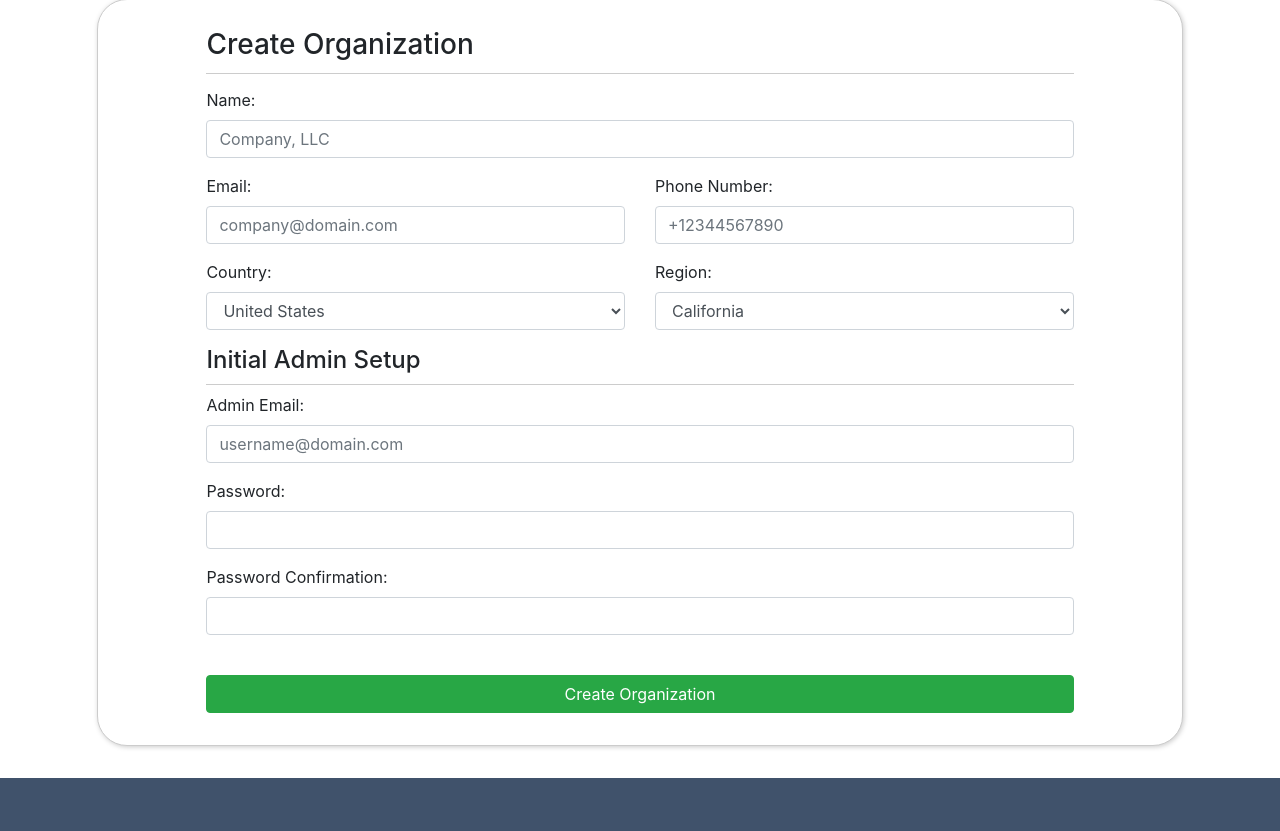
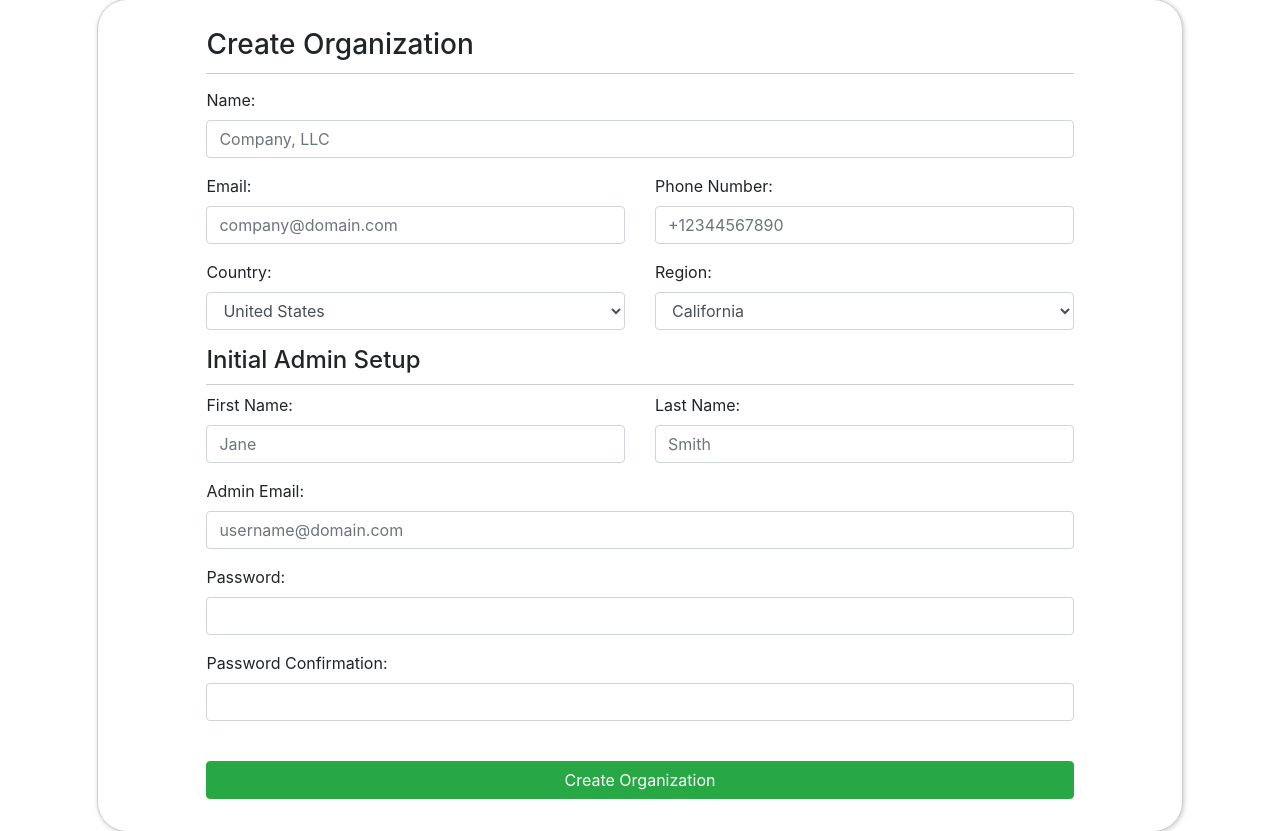
Before and after one commit to UF-CEN4914/firespotter, a Django app: page /sign_up in a window 1280 px wide. Shown: the part 89-920 px from the top of the page. Run offline with Django 3.2, Linux system fonts and the light colour scheme; some libraries are stand-ins or nearby versions.

Commit message:
Add admin first/last name to form

```diff
--- a/pages/forms.py
+++ b/pages/forms.py
@@ -55,6 +55,24 @@ class SignupForm(forms.Form):
             "id": "region"
         })
     )
+    admin_first_name = forms.CharField(
+        max_length = 200,
+        label = "First Name",
+        required = True,
+        widget = forms.TextInput(attrs = {
+            "class": "form-control",
+            "placeholder": "Jane"
+        })
+    )
+    admin_last_name = forms.CharField(
+        max_length = 200,
+        label = "Last Name",
+        required = True,
+        widget = forms.TextInput(attrs = {
+            "class": "form-control",
+            "placeholder": "Smith"
+        })
+    )
     admin_email = forms.CharField(
         max_length = 200,
         label = "Admin Email",
--- a/pages/templates/sign_up.html
+++ b/pages/templates/sign_up.html
@@ -85,6 +85,18 @@
                 </div>
                 <h4> Initial Admin Setup </h3>
                 <div class="form-group">
+                    <div class="row">
+                        <div class="col-md-6">
+                            {{ form.admin_first_name.label_tag }}
+                            {{ form.admin_first_name }}
+                        </div>
+                        <div class="col-md-6">
+                            {{ form.admin_last_name.label_tag }}
+                            {{ form.admin_last_name }}
+                        </div>
+                    </div>
+                </div>
+                <div class="form-group">
                     {{ form.admin_email.label_tag }}
                     {{ form.admin_email }}
                 </div>
@@ -101,7 +113,6 @@
                     <input class="btn btn-success" type="submit" value="Create Organization">
                 </div>
             </div>
-
         </form>
     </div>
 </div>
```
